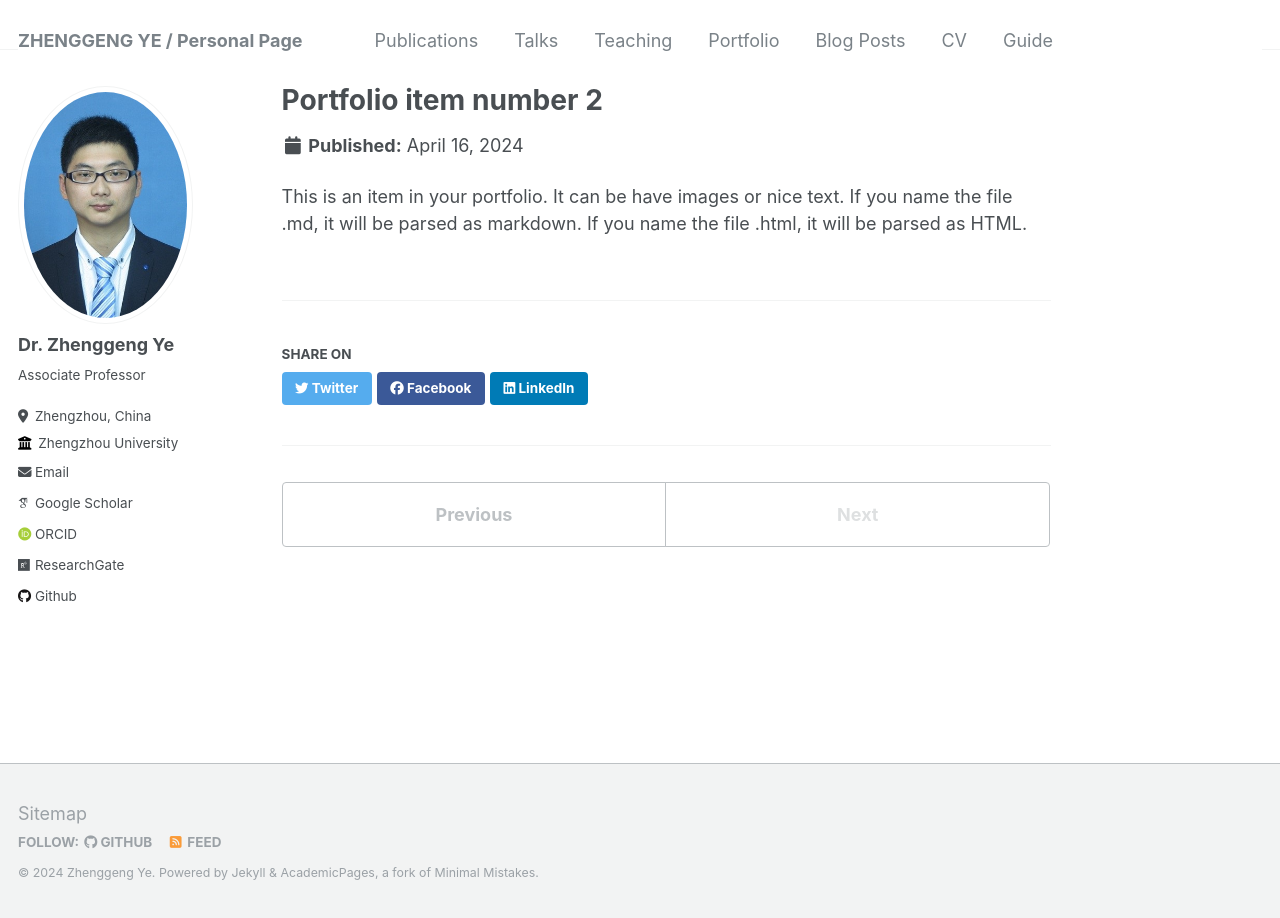
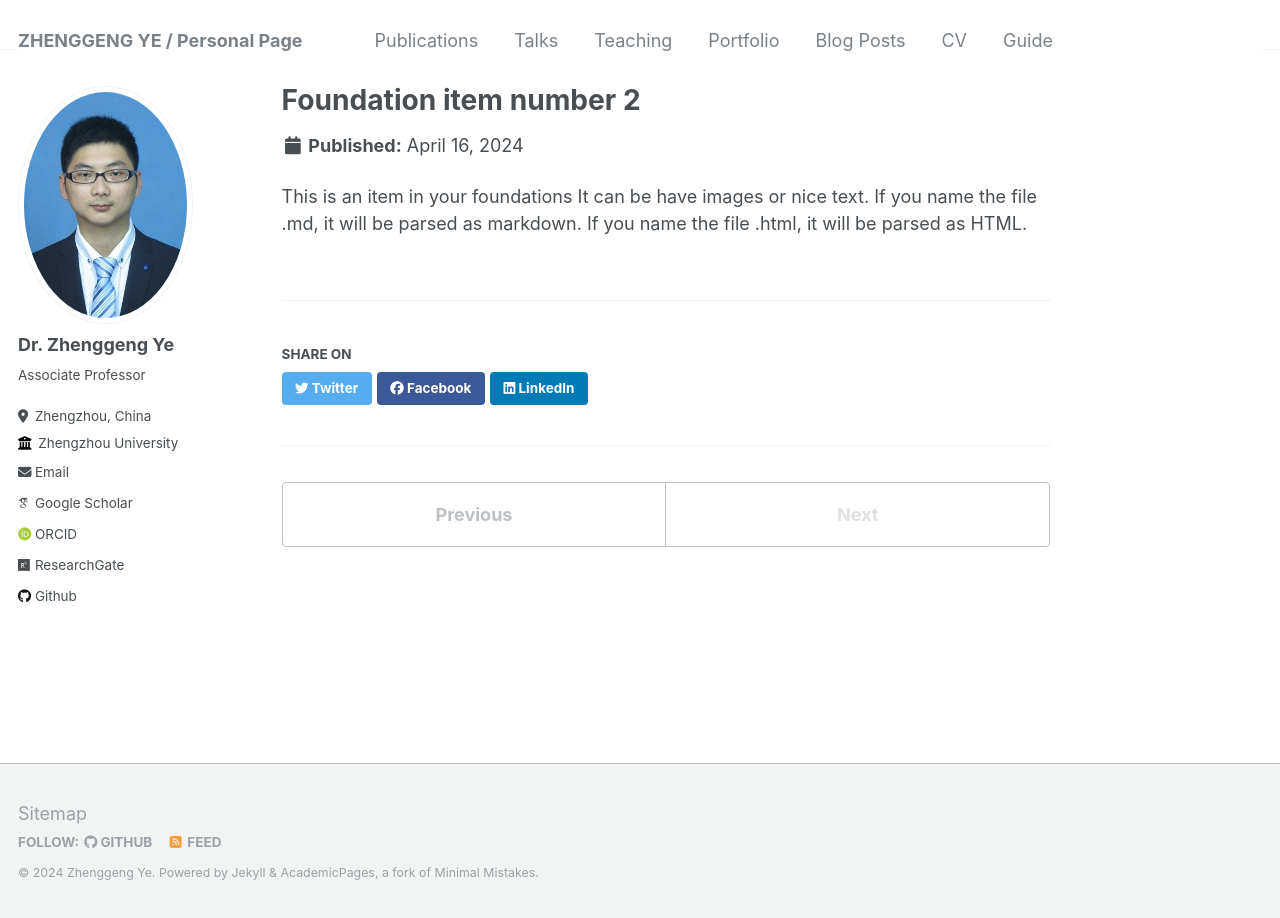
Before and after one commit to yezhenggeng/Page, a Jekyll site: the page built from _foundations/foundations-2.html, in a window 1280 px wide. Built offline with Jekyll 4.4.1, drawn with Linux system fonts in a browser that asks for light colours; some web fonts are replaced.

Commit message:
Update foundations-2.html

```diff
--- a/_foundations/foundations-2.html
+++ b/_foundations/foundations-2.html
@@ -1,7 +1,7 @@
 ---
-title: "Portfolio item number 2"
-excerpt: "Short description of portfolio item number 2 <br/><img src='/images/500x300.png'>"
-collection: portfolio
+title: "Foundation item number 2"
+excerpt: "Short description of foundation item number 2 <br/><img src='/images/500x300.png'>"
+collection: foundations
 ---
 
-This is an item in your portfolio. It can be have images or nice text. If you name the file .md, it will be parsed as markdown. If you name the file .html, it will be parsed as HTML.
+This is an item in your foundations It can be have images or nice text. If you name the file .md, it will be parsed as markdown. If you name the file .html, it will be parsed as HTML.
```
